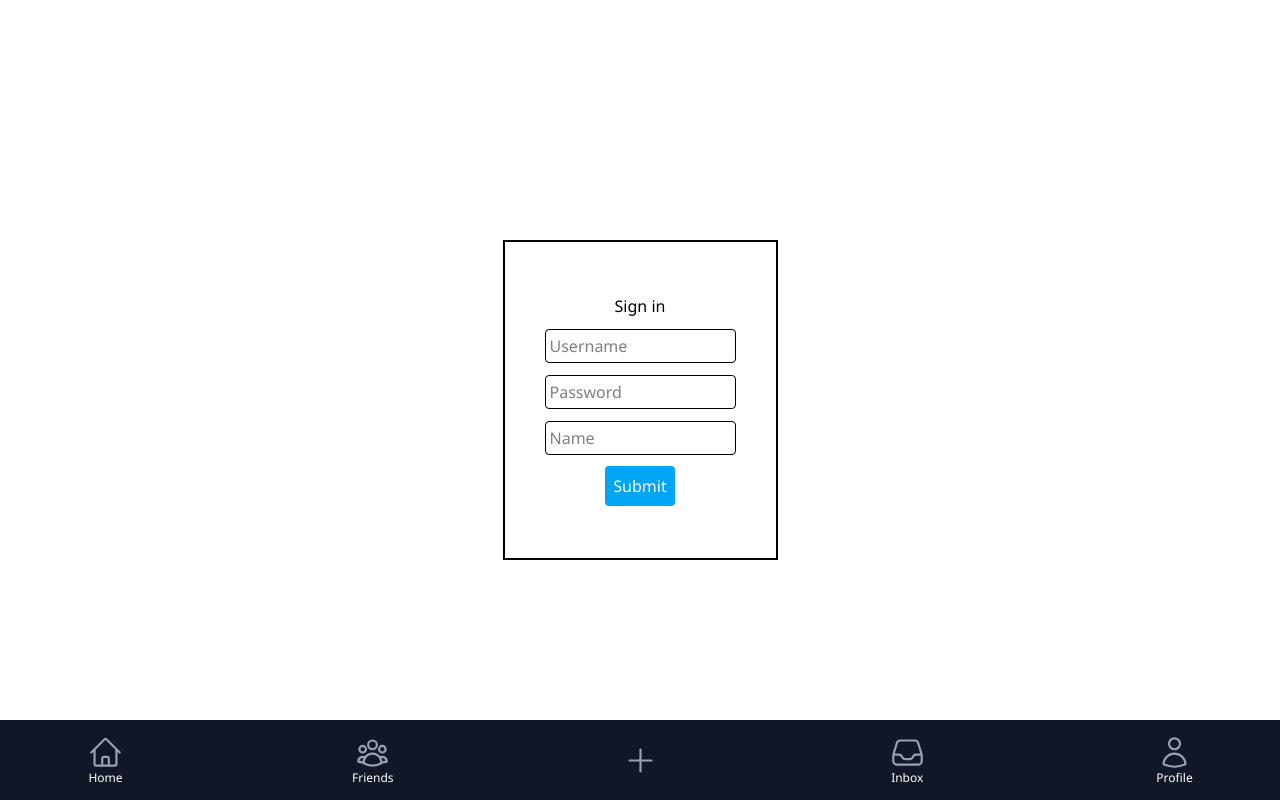
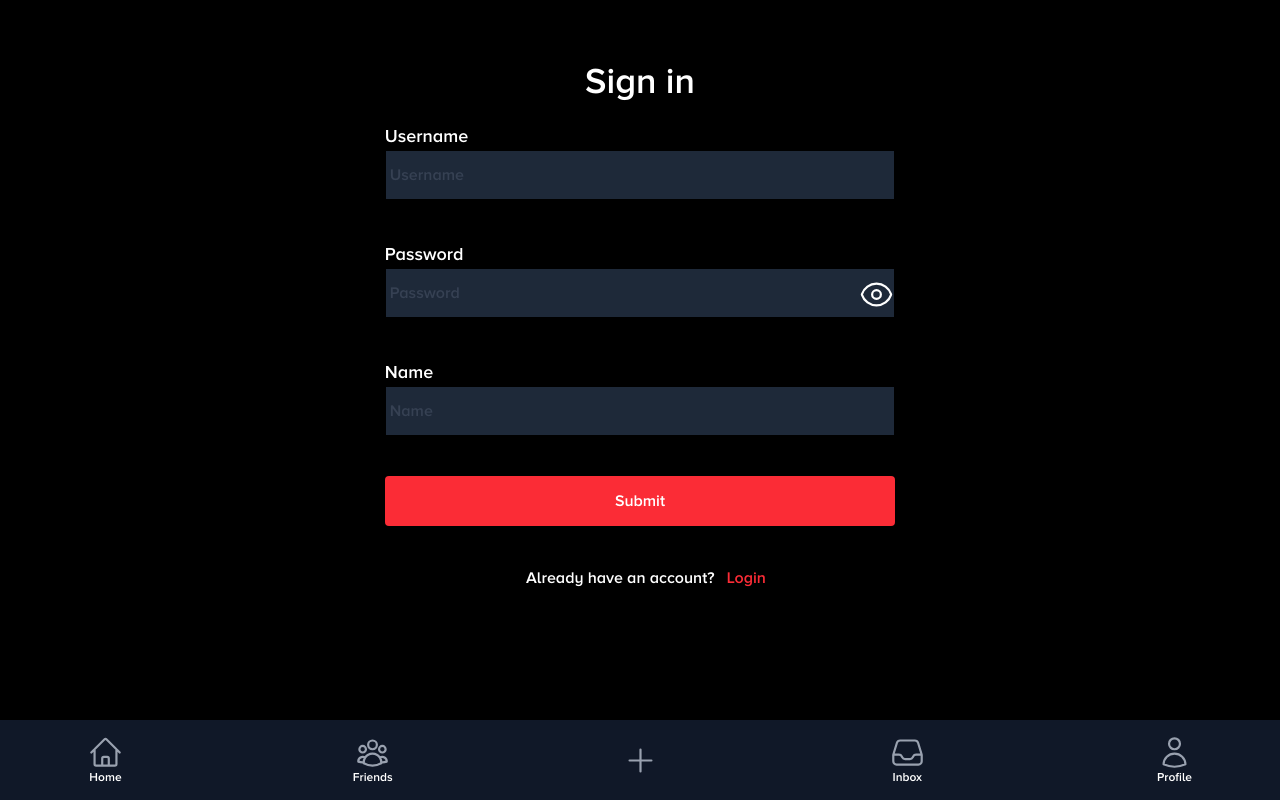
Before and after one commit to DimitrijeRadojkovic/ttclone, a Next.js app: page /signin in a window 1280 px wide. Built offline with nearby package versions, Linux system fonts and the light colour scheme; no server answers.

Commit message:
stilizovani login i signup

```diff
--- a/app/(login and signup)/layout.tsx
+++ b/app/(login and signup)/layout.tsx
@@ -1,6 +1,6 @@
 export default function Layout({children} : { children: React.ReactNode }){
     return (
-        <div className="flex justify-center items-center h-screen">
+        <div className="h-screen w-screen bg-black">
             {children}
         </div>
     )
--- a/app/layout.tsx
+++ b/app/layout.tsx
@@ -1,5 +1,5 @@
 import type { Metadata } from "next";
-import { notoSans } from "@/app/ui/fonts";
+import { myFont } from "@/app/ui/fonts";
 import '@/app/ui/globals.css';
 import BottomNav from "@/app/ui/bottom-nav";
 
@@ -19,7 +19,7 @@ export default function RootLayout({
   return (
     <html lang="en">
       <body
-        className={`${notoSans.className} antialiased m-0 h-screen`}
+        className={`${myFont.className} antialiased m-0 h-screen`}
       >
           {children}
           <BottomNav />
--- a/app/ui/fonts.ts
+++ b/app/ui/fonts.ts
@@ -1,3 +1,3 @@
-import { Noto_Sans } from "next/font/google";
+import localFont from 'next/font/local'
 
-export const notoSans = Noto_Sans({ subsets: ["latin"] });
+export const myFont = localFont({ src: "../fonts/Proxima Nova Alt Semibold.otf" });
--- a/app/ui/login/login-form.tsx
+++ b/app/ui/login/login-form.tsx
@@ -1,29 +1,36 @@
 'use client';
-import { useActionState } from "react";
+import { useActionState, useState } from "react";
 import { authenticate } from "@/app/lib/actions";
 import Link from "next/link";
-import clsx from "clsx";
+import { EyeIcon, EyeSlashIcon } from "@heroicons/react/24/outline";
 
 export default function Form(){
     const [state, formAction, isPending] = useActionState(authenticate, undefined);
+    const [seen, setSeen] = useState("password");
     return (
-        <>
-            <div className={clsx("h-100 w-100 absolute m-0", {
-                "bg-gray-400 bg-opacity-20": isPending
-            })}></div>
-            <form action={formAction} className={clsx("z-1000 flex flex-col justify-evenly items-center border-2 border-black h-80 p-10")}>
-                <p>Login</p>
-                <input type="text" required className="rounded border border-black p-1" placeholder="Username" name="username" />
+            <form action={formAction} className="flex flex-col justify-center items-center border-2 border-black h-full w-full">
+                <h1 className="text-4xl font-extrabold text-white">Login</h1>
+                <div className="flex flex-col md:w-2/5 w-4/5 m-5 ">
+                    <label htmlFor="username" className="text-white text-lg">Username</label>
+                    <input type="text" required className="text-white h-[50px] bg-gray-800 border border-black p-1 placeholder:text-gray-700" placeholder="Username" name="username" />
+                </div>
 
-                <input type="password" required className="rounded border border-black p-1" placeholder="Password" name="password" />
+                <div className="flex flex-col md:w-2/5 w-4/5 m-5 relative">
+                    <label htmlFor="password" className="text-white text-lg">Password</label>
+                    <input type={seen} required className="text-white h-[50px] bg-gray-800 border border-black p-1 placeholder:text-gray-700" placeholder="Password" name="password" />
+                    {
+                        seen === "password" ?
+                        <EyeIcon onClick={() => setSeen("text")} className="w-[35px] text-white absolute md:left-93/100 left-87/100 top-47/100 hover:cursor-pointer"></EyeIcon> :
+                        <EyeSlashIcon onClick={() => setSeen("password")} className="w-[35px] text-white absolute md:left-93/100 left-87/100 top-47/100 hover:cursor-pointer"></EyeSlashIcon>
+                    }
+                </div>
 
-                <button type="submit" className="bg-sky-500 rounded p-2 text-white hover:cursor-pointer" aria-disabled={isPending}>Submit</button>
+                <button type="submit" className="h-[50px] md:w-2/5 w-4/5 m-5 bg-red-500 rounded p-2 text-white hover:cursor-pointer" aria-disabled={isPending}>Submit</button>
                 {state && <div className="text-red-500">{state}</div>}
                 <div className="flex mt-5">
-                    <p className="mx-3">Don't have an account?</p>
-                    <Link href='/signin' className="text-sky-700">Sign Up</Link>
+                    <p className="mx-3 text-white">Don't have an account?</p>
+                    <Link href='/signin' className="text-red-500">Sign Up</Link>
                 </div>
             </form>
-        </>
     )
 }
--- a/app/ui/signin/signin-form.tsx
+++ b/app/ui/signin/signin-form.tsx
@@ -1,22 +1,62 @@
 'use client';
-import { useActionState } from "react";
+import { useActionState, useState } from "react";
 import { State } from "@/app/lib/actions";
 import { signin } from "@/app/lib/actions";
+import { EyeIcon, EyeSlashIcon } from "@heroicons/react/24/outline";
+import Link from "next/link";
 
 export default function Form(){
     const initialState: State = { message: null, errors: {} };
     const [state, formAction, isPending] = useActionState(signin, initialState);
+    const [seen, setSeen] = useState("password");
     return (
-        <form action={formAction} className="flex flex-col justify-evenly items-center border-2 border-black h-80 p-10">
-            <p>Sign in</p>
-            <input type="text" required className="rounded border border-black p-1" placeholder="Username" name="username" />
-            {state?.errors?.username && <div className="text-red-500">{state.errors.username}</div>}
-            <input type="password" required className="rounded border border-black p-1" placeholder="Password" name="password" />
-            {state?.errors?.password && <div className="text-red-500">{state.errors.password}</div>}
-            <input type="text" required className="rounded border border-black p-1" placeholder="Name" name="name" />
-            {state?.errors?.name && <div className="text-red-500">{state.errors.name}</div>}
-            <button type="submit" className="bg-sky-500 rounded p-2 text-white hover:cursor-pointer" aria-disabled={isPending}>Submit</button>
-            {state?.message && <div className="text-red-500">{state.message}</div>}
+        <form action={formAction} className="flex flex-col justify-start items-center border-2 border-black h-full w-full pt-10 md:pt-15">
+
+            <h1 className="text-4xl font-extrabold text-white">Sign in</h1>
+
+            <div className="flex flex-col md:w-2/5 w-4/5 m-5 ">
+                <label htmlFor="username" className="text-white text-lg">Username</label>
+                <input type="text" required className="text-white md:h-[50px] h-[45px] bg-gray-800 border border-black p-1 placeholder:text-gray-700" placeholder="Username" name="username" />
+
+            </div>
+
+            <div className="flex flex-row justify-start md:w-2/5 w-4/5">
+                {state?.errors?.username && <div className="text-red-500 text-xs">{state.errors.username}</div>}
+            </div>
+
+            <div className="flex flex-col md:w-2/5 w-4/5 m-5 relative">
+                <label htmlFor="password" className="text-white text-lg">Password</label>
+                <input type={seen} required className="text-white md:h-[50px] h-[45px] bg-gray-800 border border-black p-1 placeholder:text-gray-700" placeholder="Password" name="password" />
+                {
+                    seen === "password" ?
+                    <EyeIcon onClick={() => setSeen("text")} className="w-[35px] text-white absolute md:left-93/100 left-87/100 top-47/100 hover:cursor-pointer"></EyeIcon> :
+                    <EyeSlashIcon onClick={() => setSeen("password")} className="w-[35px] text-white absolute md:left-93/100 left-87/100 top-47/100 hover:cursor-pointer"></EyeSlashIcon>
+                }
+
+            </div>
+
+            <div className="flex flex-row justify-start md:w-2/5 w-4/5">
+                {state?.errors?.password && <div className="text-red-500 text-xs">{state.errors.password}</div>}
+            </div>
+
+            <div className="flex flex-col md:w-2/5 w-4/5 m-5 ">
+                <label htmlFor="name" className="text-white text-lg">Name</label>
+                <input type="text" required className="text-white md:h-[50px] h-[45px] bg-gray-800 border border-black p-1 placeholder:text-gray-700" placeholder="Name" name="name" />
+
+            </div>
+
+            <div className="flex flex-row justify-start md:w-2/5 w-4/5">
+                {state?.errors?.name && <div className="text-red-500 text-xs">{state.errors.name}</div>}
+            </div>
+
+            <button type="submit" className="md:h-[50px] h-[45px] md:w-2/5 w-4/5 m-5 bg-red-500 rounded p-2 text-white hover:cursor-pointer" aria-disabled={isPending}>Submit</button>
+            {state?.message && <div className="text-red-500 text-xs">{state.message}</div>}
+
+            <div className="flex md:mt-5">
+                <p className="mx-3 text-white">Already have an account?</p>
+                <Link href='/login' className="text-red-500">Login</Link>
+            </div>
+
         </form>
     )
 }
```
Also changed, not shown: app/fonts/Proxima Nova Alt Semibold.otf (added).
